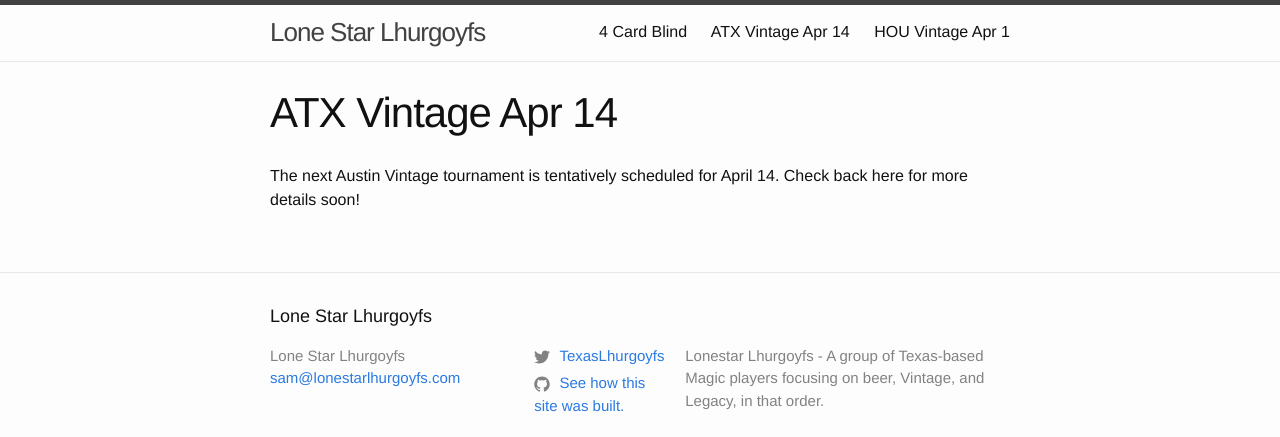
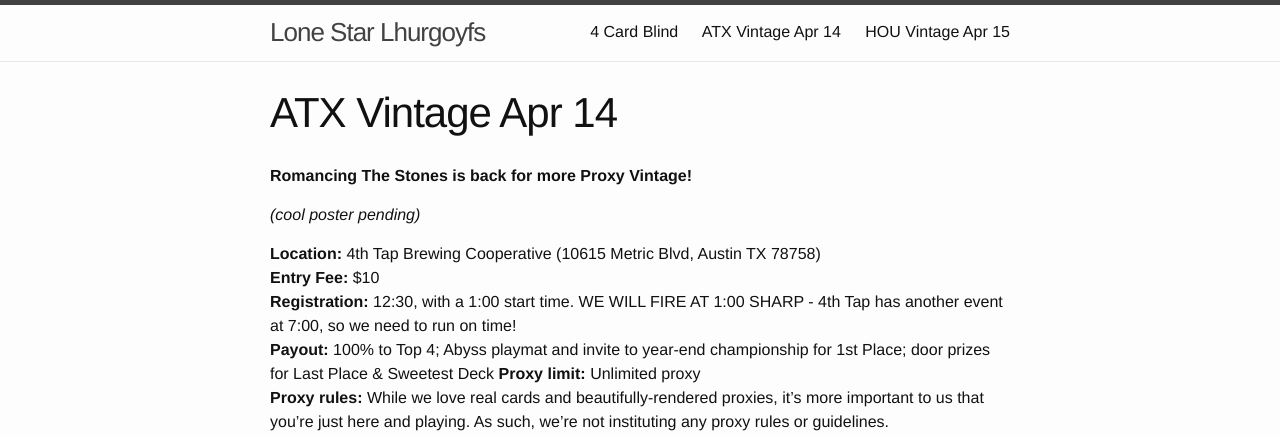
Before and after one commit to LoneStarLhurgoyfs/lonestarlhurgoyfs.github.io, a Jekyll site: the page built from ATXVintage.md, in a window 1280 px wide. Shown: the top 437 px of the page. Built offline with Jekyll 4.4.1, drawn with Linux system fonts in a browser that asks for light colours; some of the changed text lies outside the part shown.

Commit message:
1 April 2018 update

```diff
--- a/ATXVintage.md
+++ b/ATXVintage.md
@@ -4,4 +4,17 @@ title: "ATX Vintage Apr 14"
 permalink: /ATXVintage/
 ---
 
-The next Austin Vintage tournament is tentatively scheduled for April 14. Check back here for more details soon!
+ **Romancing The Stones is back for more Proxy Vintage!**
+
+ *(cool poster pending)*
+
+
+ **Location:** 4th Tap Brewing Cooperative (10615 Metric Blvd, Austin TX 78758)
+ **Entry Fee:** $10
+ **Registration:** 12:30, with a 1:00 start time. WE WILL FIRE AT 1:00 SHARP - 4th Tap has another event at 7:00, so we need to run on time!
+ **Payout:** 100% to Top 4; Abyss playmat and invite to year-end championship for 1st Place; door prizes for Last Place & Sweetest Deck
+ **Proxy limit:** Unlimited proxy
+ **Proxy rules:** While we love real cards and beautifully-rendered proxies, it’s more important to us that you’re just here and playing. As such, we’re not instituting any proxy rules or guidelines.
+ **Decklists:** We will be collecting decklists to post online after the event.
+
+![](https://images.lonestarlhurgoyfs.com/2018-04-14/abyss_poster.jpg)
--- a/HOUVintage.md
+++ b/HOUVintage.md
@@ -1,13 +1,13 @@
 ---
 layout: page
-title: "HOU Vintage Apr 1"
+title: "HOU Vintage Apr 15"
 permalink: /HOUVintage/
 redirect_from: "/nextVintageTournament/"
 ---
 
 ![BRASH](https://images.lonestarlhurgoyfs.com/brash/brashman_with_cards.jpg)
 
-Date: April 1, 2018
+Date: April 15, 2018
 Location: [Brash Brewing Company](https://www.facebook.com/Brash-brewing-company-229796680431006/)  508 W Crosstimbers Rd, Houston, TX 77018 [[MAP]](https://goo.gl/maps/JbUmv9nZm1B2)
 Registration Time: 12:30 PM
 Event Begins: 1:00 PM
```
Also changed, not shown: _posts/2018-04-01-1-April-2018-Results.markdown (added, +17 -0 lines).
